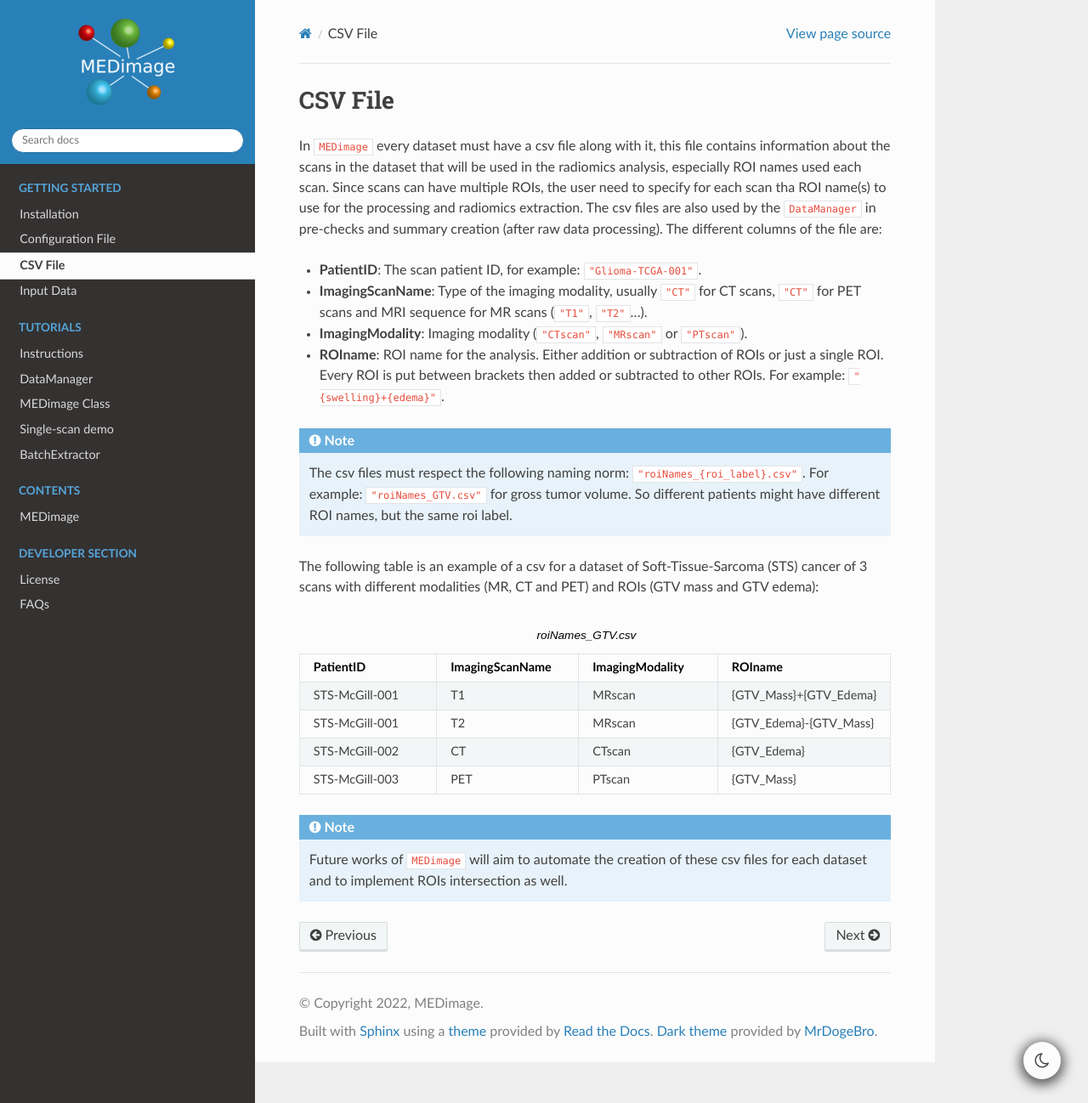
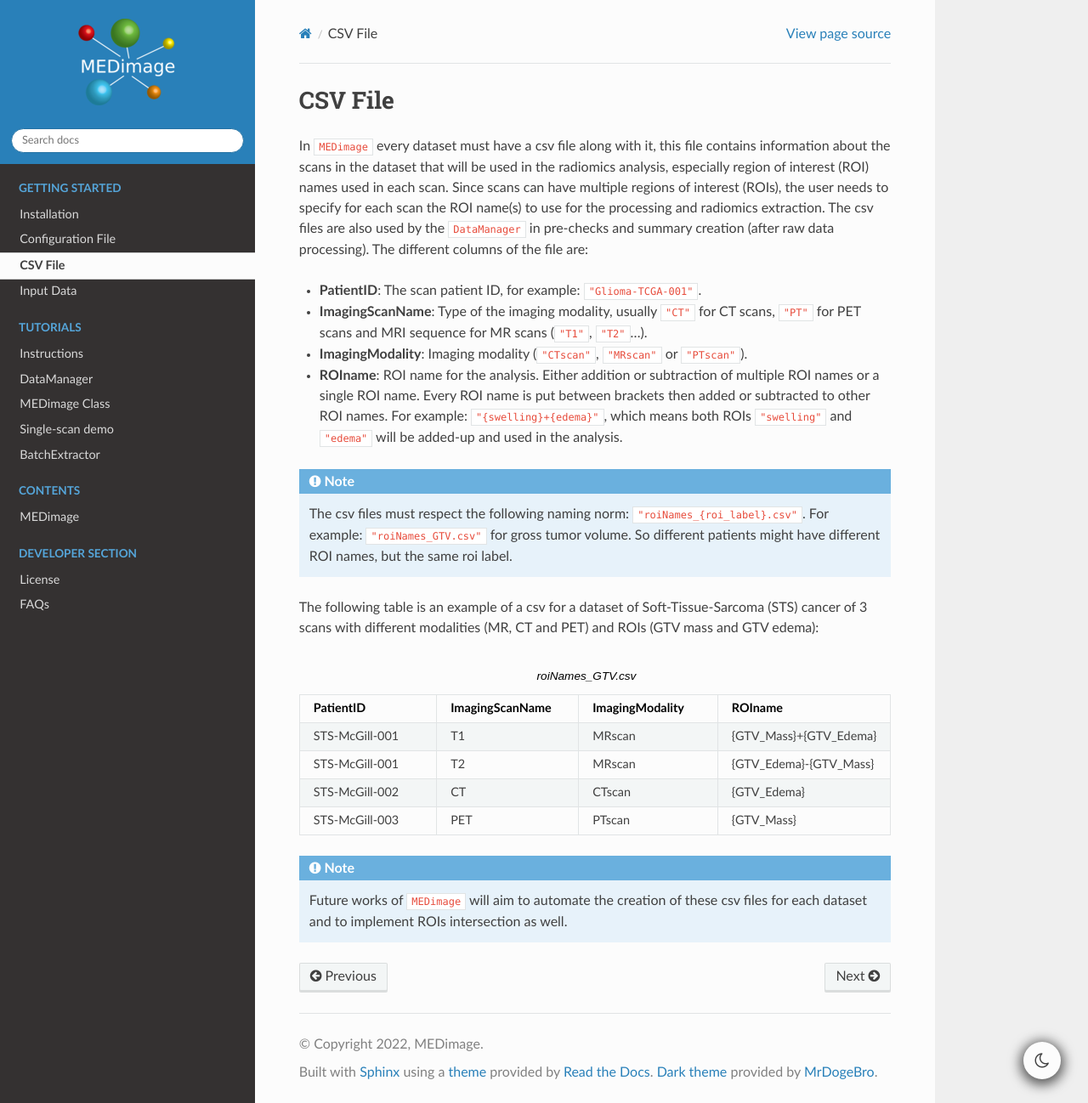
Before and after one commit to MahdiAll99/MEDimage, a Sphinx documentation site: the page built from docs/csv_file.rst, in a window 1280 px wide and 1298 px high. Shown: the whole window at 85% size. Built offline with Sphinx 7.4.7 and the Read the Docs theme 2.0.0, drawn with Linux system fonts in a browser that asks for light colours.

Commit message:
Fixed typos and grammatical errors. plus a lot of improvements in expressions

```diff
--- a/docs/csv_file.rst
+++ b/docs/csv_file.rst
@@ -2,15 +2,18 @@ CSV File
 ========
 
 In ``MEDimage`` every dataset must have a csv file along with it, this file contains information
-about the scans in the dataset that will be used in the radiomics analysis, especially ROI names used
-each scan. Since scans can have multiple ROIs, the user need to specify for each scan tha ROI name(s) to use
+about the scans in the dataset that will be used in the radiomics analysis, especially region of interest (ROI) names used in
+each scan. Since scans can have multiple regions of interest (ROIs), the user needs to specify for each scan the ROI name(s) to use
 for the processing and radiomics extraction. The csv files are also used by the ``DataManager`` in pre-checks and
 summary creation (after raw data processing). The different columns of the file are:
 
 - **PatientID**: The scan patient ID, for example:  ``"Glioma-TCGA-001"``.
-- **ImagingScanName**: Type of the imaging modality, usually ``"CT"`` for CT scans, ``"CT"`` for PET scans and MRI sequence for MR scans (``"T1"``, ``"T2"``...).
+- **ImagingScanName**: Type of the imaging modality, usually ``"CT"`` for CT scans, ``"PT"`` for PET scans and MRI sequence for MR scans
+  (``"T1"``, ``"T2"``...).
 - **ImagingModality**: Imaging modality (``"CTscan"``, ``"MRscan"`` or ``"PTscan"``).
-- **ROIname**: ROI name for the analysis. Either addition or subtraction of ROIs or just a single ROI. Every ROI is put between brackets then added or subtracted to other ROIs. For example: ``"{swelling}+{edema}"``.
+- **ROIname**: ROI name for the analysis. Either addition or subtraction of multiple ROI names or a single ROI name. Every ROI name is put
+  between brackets then added or subtracted to other ROI names. For example: ``"{swelling}+{edema}"``, which means both ROIs ``"swelling"`` and
+  ``"edema"`` will be added-up and used in the analysis.
 
 .. note::
     The csv files must respect the following naming norm:
```
Also changed, not shown: docs/Installation.rst (+7 -7 lines), docs/tutorials.rst (+4 -4 lines).
